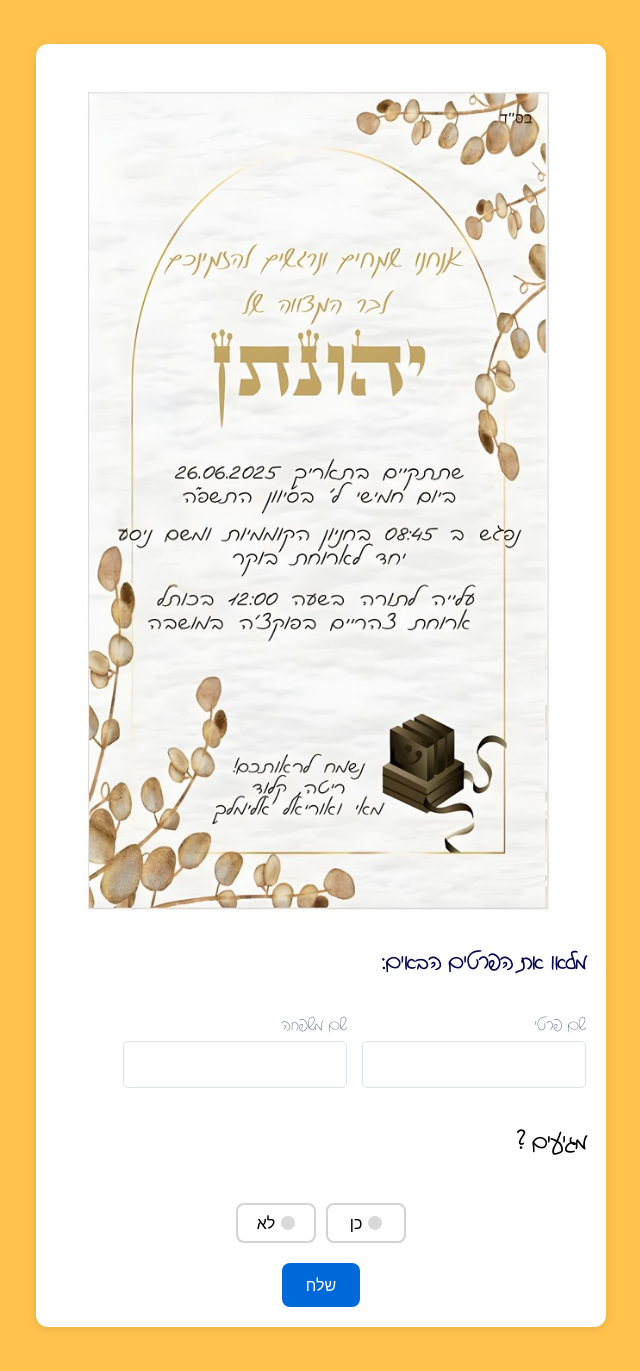
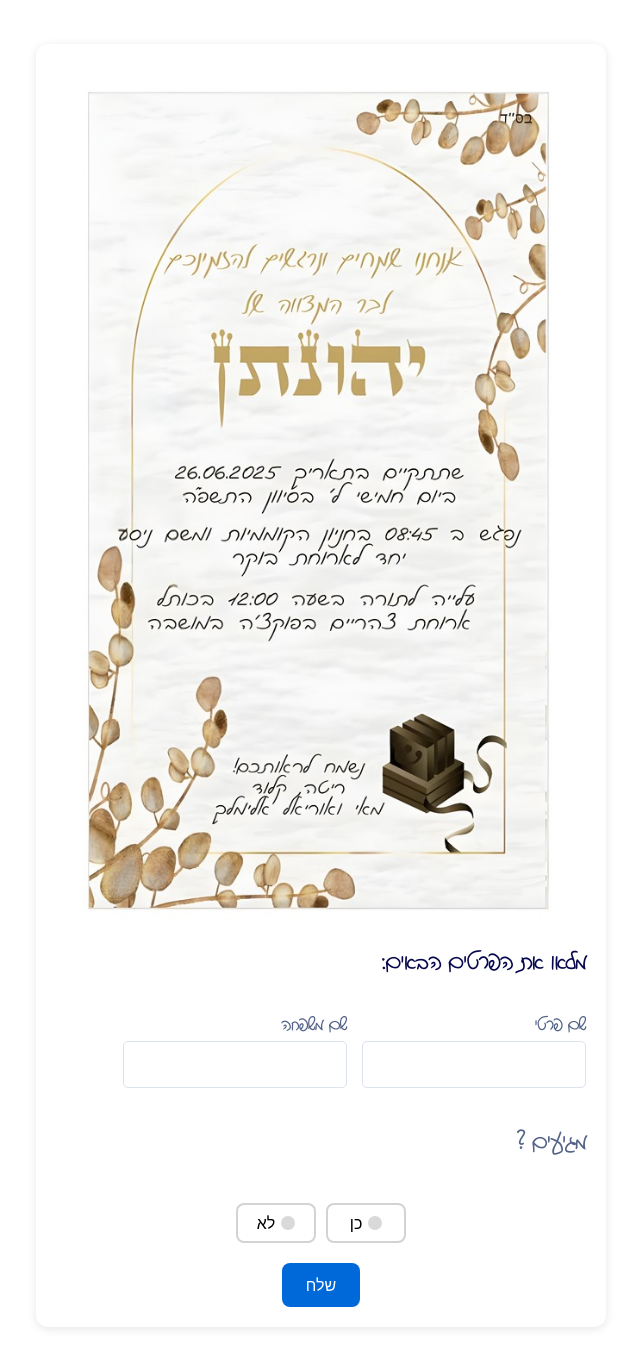
Before and after one commit to mayElimelech/Simple-Devops, a Flask app: page / in a window 1280 px wide. Shown: the whole page, without its empty margins (319-959 px from the left). Run offline with Flask 3, Linux system fonts and the light colour scheme; some libraries are stand-ins or nearby versions.

Commit message:
added font7

```diff
--- a/templates/testPage.html
+++ b/templates/testPage.html
@@ -16,10 +16,10 @@
         <br/><br/>
 
       <div class="formbold-input-flex">
-          <div>
+          <div><b>
           <label for="first_name" class="formbold-form-label">
             שם פרטי
-          </label>
+          </label></b>
           <input
             type="text"
             name="first_name"
@@ -28,7 +28,7 @@
           />
         </div>
         <div>
-          <label for="last_name" class="formbold-form-label"> שם משפחה </label>
+          <b><label for="last_name" class="formbold-form-label"> שם משפחה </label></b>
           <input
             type="text"
             name="last_name"
@@ -92,13 +92,14 @@
 }
 
 h2 {
+ color: #536387;
   font-family: 'Dana Yad', sans-serif;
   direction: rtl; /* For Hebrew */
 }
   body {
     font-family: 'Inter', sans-serif;
     padding: 20px;
-    background-color: #ffc34d;
+
     text-align: right;
   }
 
```
